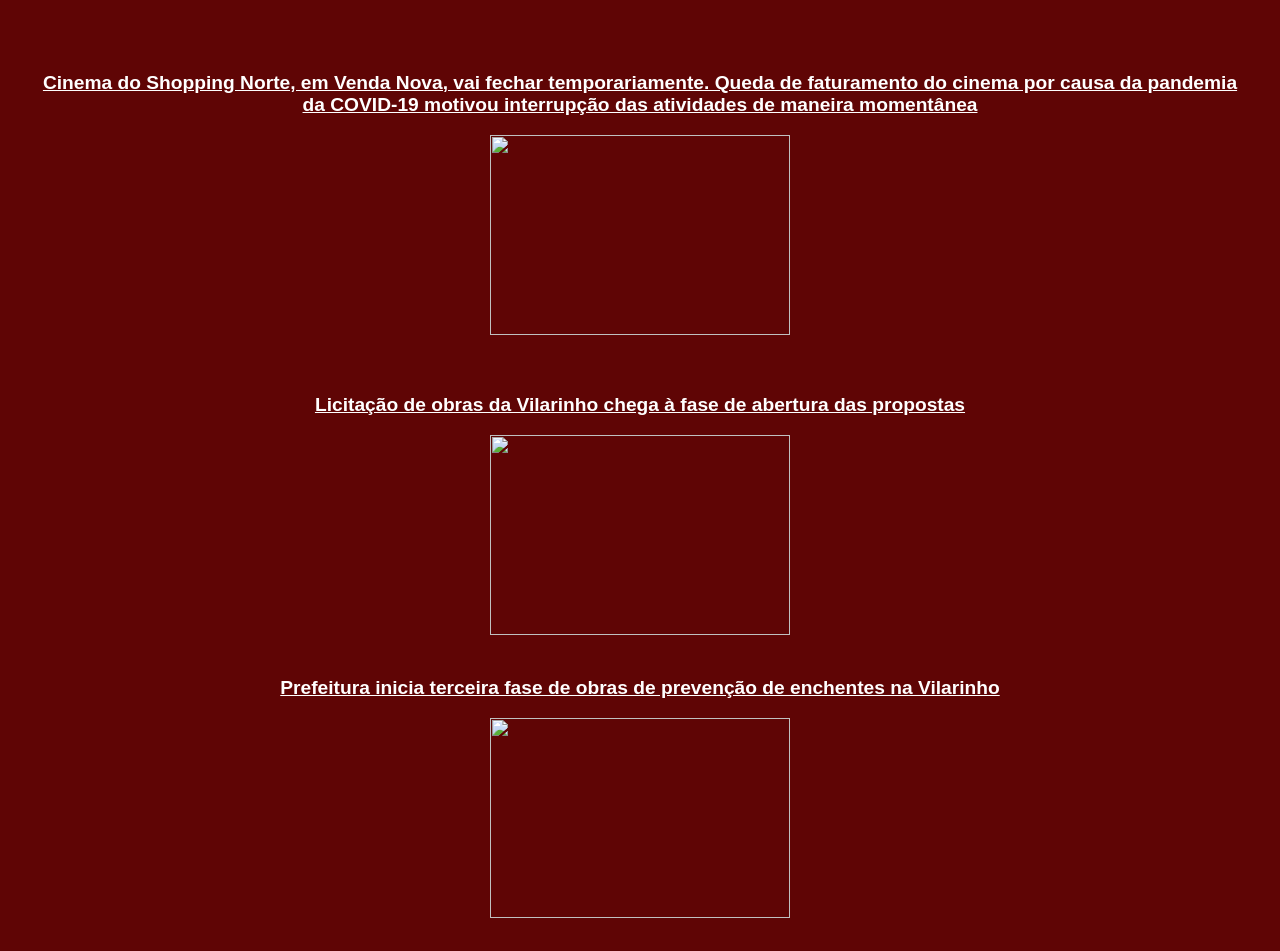
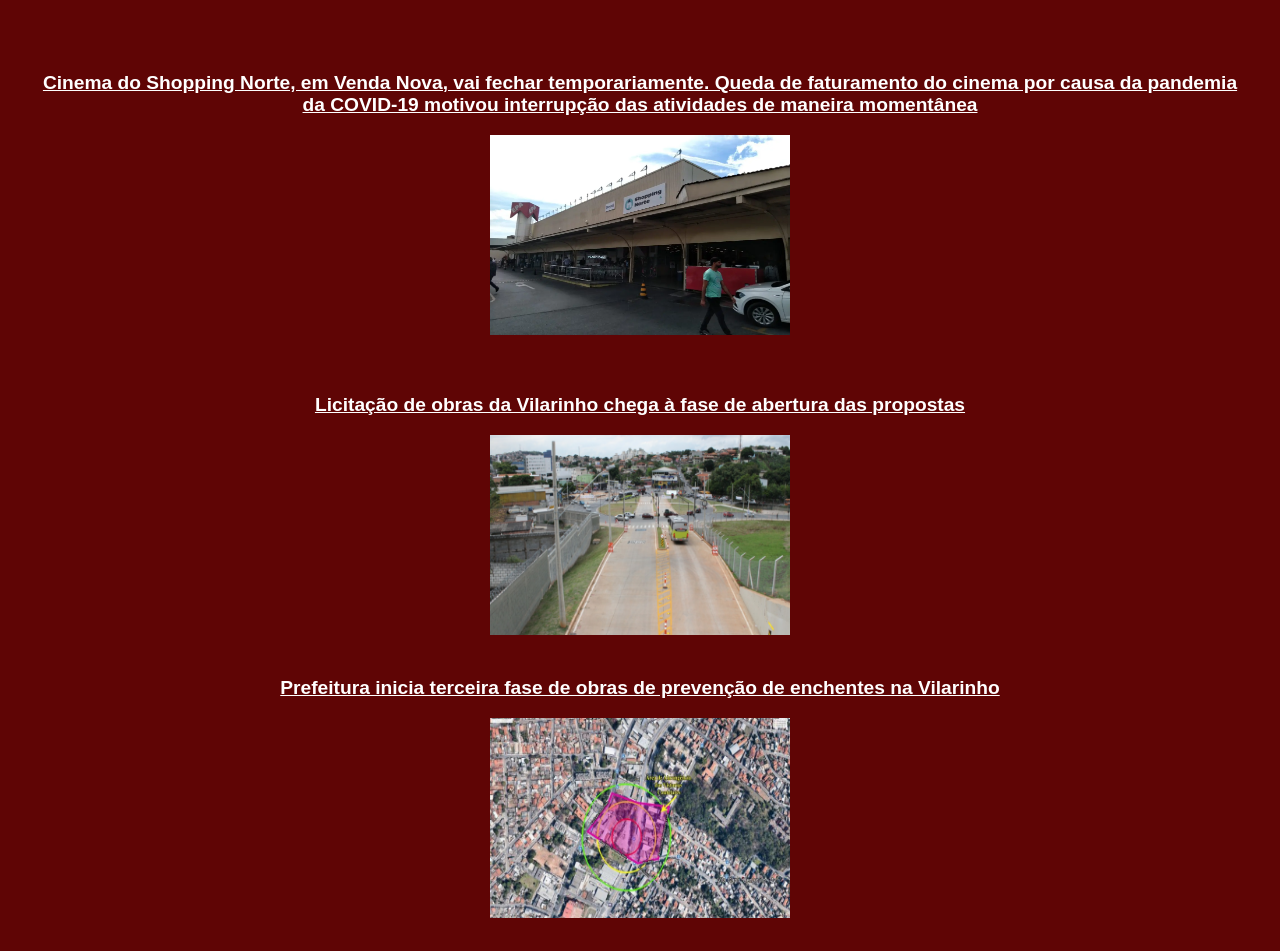
Before and after one commit to gleyce-prog/Jornal, a plain HTML site: page índice.html in a window 1280 px wide. Shown: the part 1541-2492 px from the top of the page. Drawn offline with Linux system fonts and the light colour scheme.

Commit message:
Update and rename index.html to índice.html

```diff
--- a/index.html
+++ b/índice.html
@@ -3,7 +3,7 @@
     <head>
         <meta charset="UTF-8">
         <link rel="stylesheet" href="styles.css">
-        <link rel="icon" href="imagens/bandeira.png">
+        <link rel="icon" href="bandeira.png">
         <title>Jornal</title>
     </head>
     <body>
@@ -101,7 +101,7 @@
                     <div class="Cinema">
 
                         <ins><strong><p>Cinema do Shopping Norte, em Venda Nova, vai fechar temporariamente. Queda de faturamento do cinema por causa da pandemia da COVID-19 motivou interrupção das atividades de maneira momentânea</p></strong></ins>
-                        <a href="https://nortelivre.com.br/cinema-do-shopping-norte-em-venda-nova-vai-fechar-temporariamente-e-vai-deixar-saudades/"><img src="imagens/shopping norte.webp" width="300" height="200"></a>
+                        <a href="https://nortelivre.com.br/cinema-do-shopping-norte-em-venda-nova-vai-fechar-temporariamente-e-vai-deixar-saudades/"><img src="shopping norte.webp" width="300" height="200"></a>
 
                     </div>
 
@@ -109,10 +109,10 @@
 
                         <br><br>
                         <ins><strong><p>Licitação de obras da Vilarinho chega à fase de abertura das propostas</p></strong></ins>
-                        <a href="https://prefeitura.pbh.gov.br/noticias/licitacao-de-obras-da-vilarinho-chega-fase-de-abertura-das-propostas"><img src="imagens/vilarinho.png" width="300" height="200"></a>
+                        <a href="https://prefeitura.pbh.gov.br/noticias/licitacao-de-obras-da-vilarinho-chega-fase-de-abertura-das-propostas"><img src="vilarinho.png" width="300" height="200"></a>
                         <br><br>
                         <ins><strong><p>Prefeitura inicia terceira fase de obras de prevenção de enchentes na Vilarinho</p></strong></ins>
-                        <a href="https://prefeitura.pbh.gov.br/noticias/prefeitura-inicia-terceira-fase-de-obras-de-prevencao-de-enchentes-na-vilarinho"><img src="imagens/vilarinho2.jpg " width="300" height="200"></a>
+                        <a href="https://prefeitura.pbh.gov.br/noticias/prefeitura-inicia-terceira-fase-de-obras-de-prevencao-de-enchentes-na-vilarinho"><img src="vilarinho2.jpg " width="300" height="200"></a>
 
                     </div>
 
```
